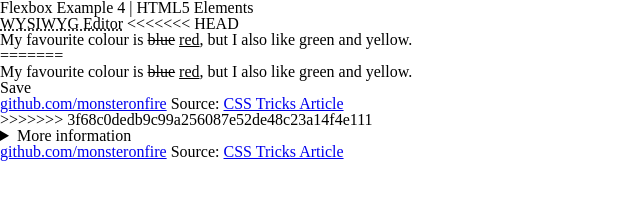
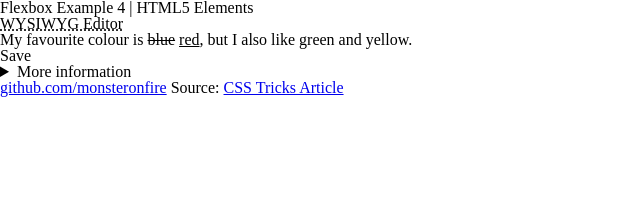
Before and after one commit to monsteronfire/play-flexbox, a website: page index-4.html in a window 1280 px wide. Shown: the whole page, without its empty margins (0-640 px from the left). Drawn offline with nearby package versions, Linux system fonts and the light colour scheme.

Commit message:
resolves conflict

```diff
--- a/index-4.html
+++ b/index-4.html
@@ -20,11 +20,6 @@
   <main>
     <abbr title="What You See Is What You Get">WYSIWYG Editor</abbr>
 
-<<<<<<< HEAD
-    <section>
-      <p>My favourite colour is <del datetime="2010-10-11T01:25-07:00">blue</del> <ins datetime="2010-10-11T01:25-07:01">red</ins>, but I also like green and yellow.</p>
-    </section>
-=======
   <section>
       <p>My favourite colour is <del datetime="2010-10-11T01:25-07:00">blue</del> <ins datetime="2010-10-11T01:25-07:01">red</ins>, but I also like green and yellow.</p>
 
@@ -32,19 +27,12 @@
         <command type="command" label="Save" onclick="save()">Save</command>
       </menu>
     </section>
-	</main>
-	<footer>
-		<address>
-			<a href="http://www.github.com/monsteronfire" target="_blank">github.com/monsteronfire</a>
-			Source: <a href="https://css-tricks.com/snippets/css/a-guide-to-flexbox/">CSS Tricks Article</a>
-		</address>
-	</footer>
->>>>>>> 3f68c0dedb9c99a256087e52de48c23a14f4e111
 
     <details>
       <summary>More information </summary>
       <p>Here is the source data that is discussed in the article ...</p>
     </details>
+
 	</main>
 	<footer>
 		<address>
```
Lines whose indentation alone changed are shown as unchanged.
